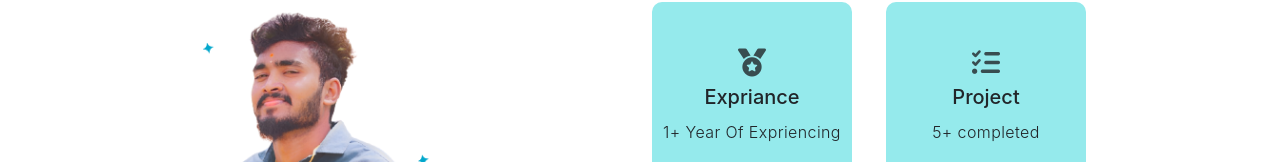
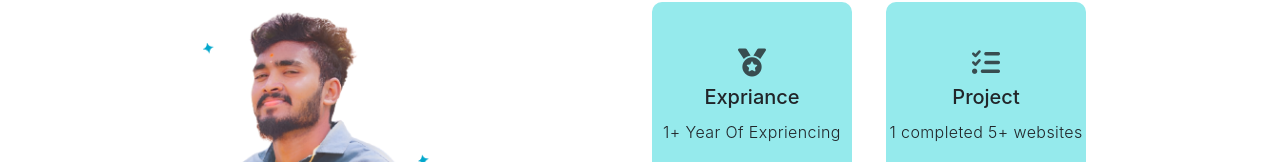
Before and after one commit to JEGA786/jega-portfolio, a React (Create React App) app: page / in a window 1280 px wide. Shown: the part 638-800 px from the top of the page. Built offline with nearby package versions, Linux system fonts and the light colour scheme; a web font is replaced by a local one.

Commit message:
jega live

```diff
--- a/src/view/dashboard/AboutMe/About.tsx
+++ b/src/view/dashboard/AboutMe/About.tsx
@@ -32,7 +32,7 @@ export function AboutMe() {
             <div data-aos="zoom-in-up" data-aos-duration="2500" className="Expriance mx-lg-4 mx-0 d-flex flex-column justify-content-center text-center">
           <i className="fa-sharp fa-solid fa-list-check fa-fade  fs-3 p-2"></i>
                  <h5>Project</h5>
-                 <p className=" fw-light">5+ completed</p>
+                 <p className=" fw-light">1 completed 5+ websites</p>
 
           </div></a>
 
```
